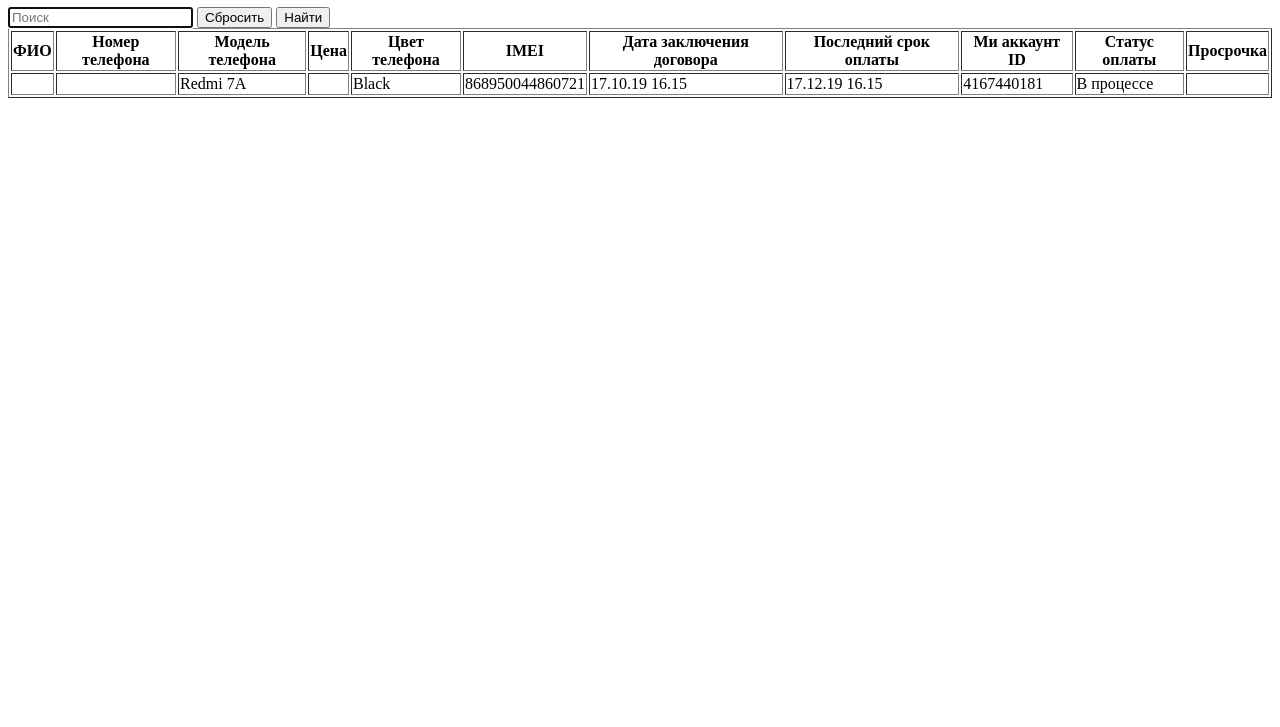
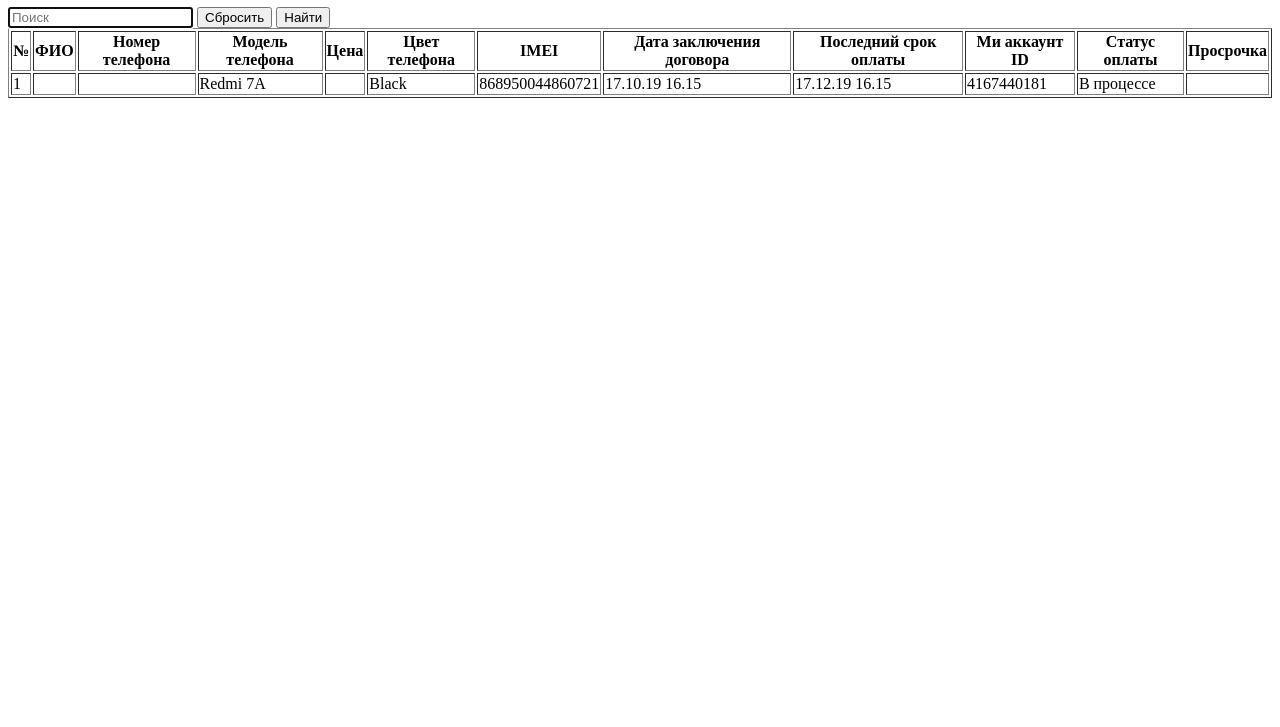
Before and after one commit to sharsheevnursultan/sotomobo-database, a plain HTML site: page index.html in a window 1280 px wide. Shown: the part 73-800 px from the top of the page. Drawn offline with Linux system fonts and the light colour scheme.

Commit message:
'initial_commit'

```diff
--- a/index.html
+++ b/index.html
@@ -2,6 +2,7 @@
 <html lang="en">
 <head>
     <meta charset="UTF-8">
+    <link rel="icon" href="images/kisspng-turgutlu-sakall-letter-adala-typeface-s-5b172712c14d81.7471687915282439867918.png" />
     <meta name="viewport"
           content="width=device-width, user-scalable=no, initial-scale=1.0, maximum-scale=1.0, minimum-scale=1.0">
     <meta http-equiv="X-UA-Compatible" content="ie=edge">
@@ -31,6 +32,7 @@
     <table border="1">
 
         <tr>
+            <th>№</th>
             <th>ФИО</th>
             <th>Номер телефона</th>
             <th>Модель телефона</th>
@@ -44,6 +46,7 @@
             <th>Просрочка</th>
         </tr>
         <tr>
+            <td>1</td>
             <td></td>
             <td></td>
             <td>Redmi 7A</td>
```
Also changed, not shown: images/kisspng-turgutlu-sakall-letter-adala-typeface-s-5b172712c14d81.7471687915282439867918.png (added).
